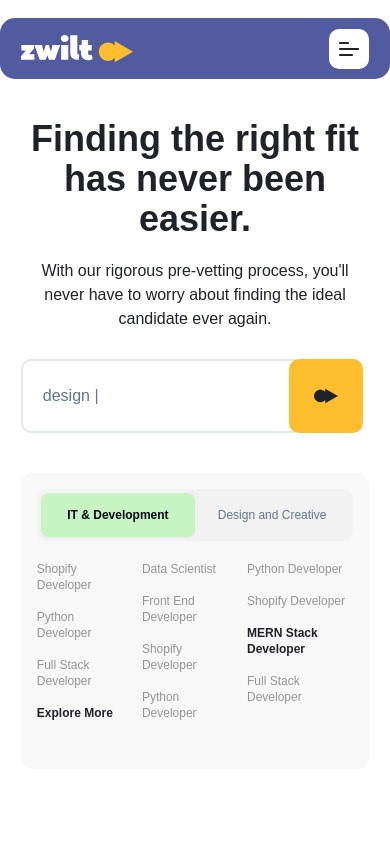
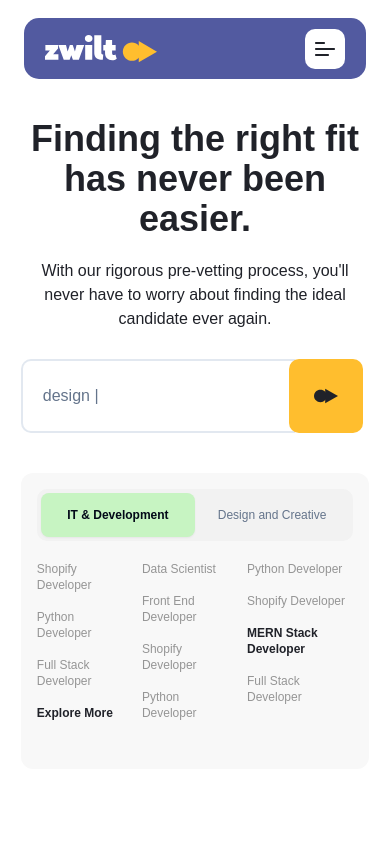
Before and after one commit to DamifeZion/punch-cool-test, a React (Vite) app: page / in a window 390 px wide. Shown: the top 844 px of the page. Built offline with nearby package versions, Linux system fonts and the light colour scheme; a web font is replaced by a local one.

Commit message:
minor fix to the mobile responsiveness

```diff
--- a/src/App.tsx
+++ b/src/App.tsx
@@ -6,7 +6,7 @@ function App() {
    return (
       <section suppressHydrationWarning>
          <Router>
-            <div className="backdrop-blur-lg sticky inset-0 pt-0.5 z-20">
+            <div className="mx-6 backdrop-blur-lg sticky inset-0 pt-0.5 z-20">
                <Navbar />
             </div>
 
```
